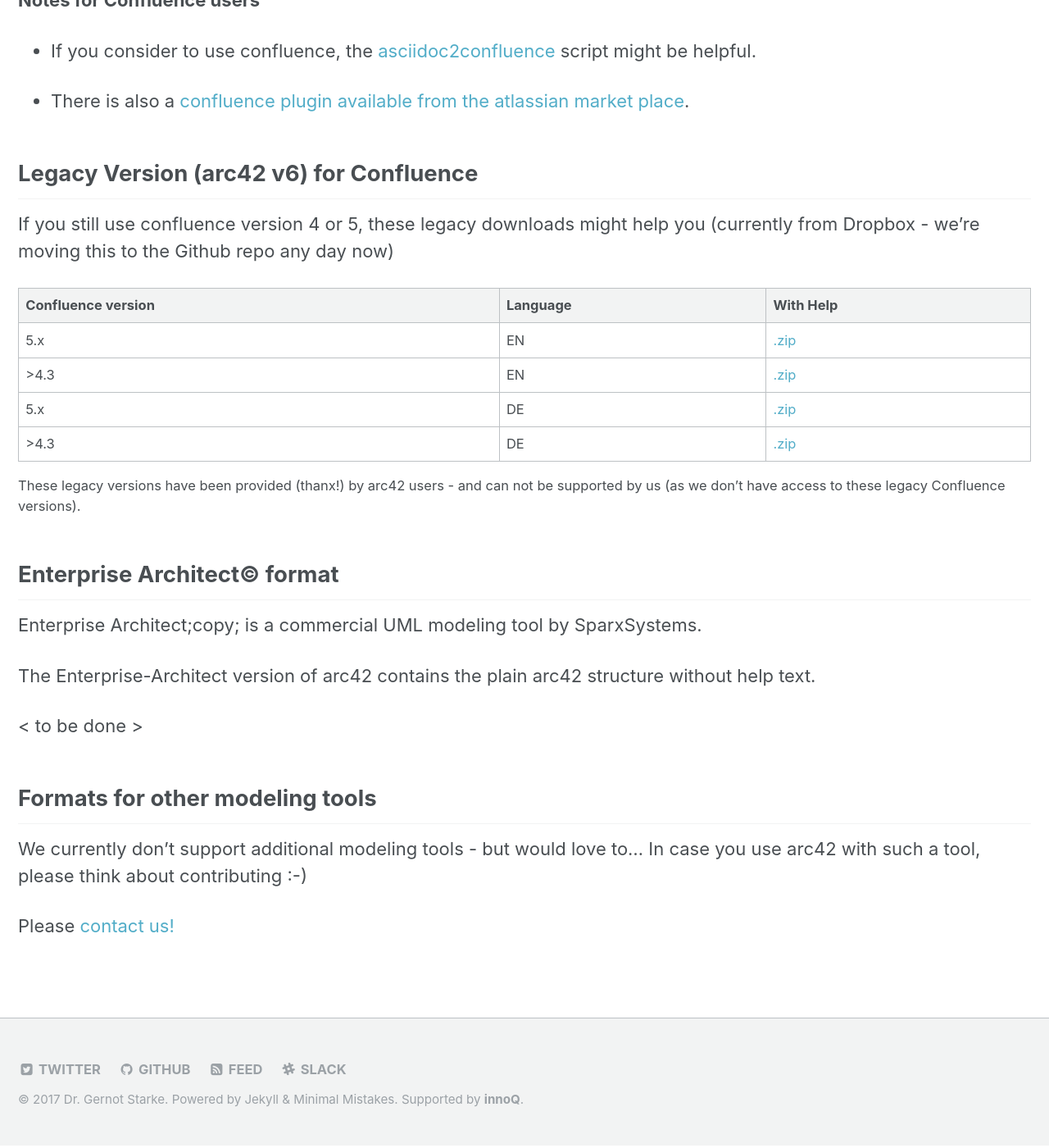
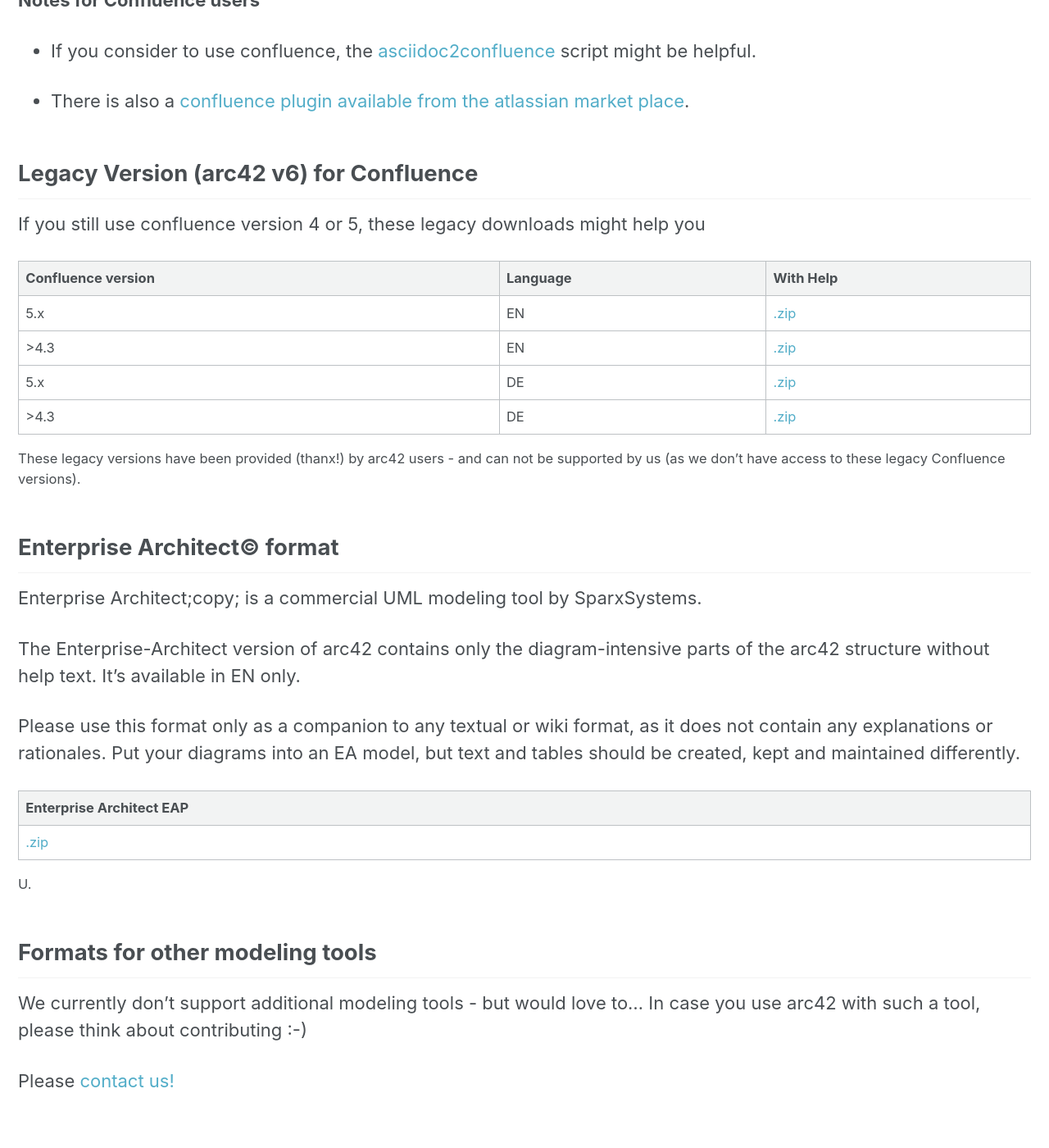
Before and after one commit to arc42/arc42.org-site, a Jekyll site: the page built from _pages/download.md, in a window 1280 px wide and 1400 px high, scrolled down 1926 px. Shown: the whole window at 82% size. Built offline with Jekyll 4.4.1, drawn with Linux system fonts in a browser that asks for light colours.

Commit message:
added EA template to downloads, moved confluence legacy downloads to github repo

```diff
--- a/_pages/download.md
+++ b/_pages/download.md
@@ -22,6 +22,7 @@
 On this page you find all available arc42 template downloads,
 various formats for various tools.
 
+{% assign GITHUBDIR = "https://github.com/arc42/arc42-template/raw/master/dist/" %}
 {% assign PREFIX = "https://github.com/arc42/arc42-template/raw/master/dist/arc42-template-" %}
 
 ## File-based formats
@@ -61,14 +62,13 @@
 ## Legacy Version (arc42 v6) for Confluence
 
 If you still use confluence version 4 or 5, these legacy downloads might help you
-(currently from Dropbox - we're moving this to the Github repo any day now)
 
 | Confluence version | Language  | With Help |
 |--------|-----------|-----------|
-|5.x | EN |  [.zip](https://www.dropbox.com/s/yvlkkozpt36rovr/templateEN-V6-confluence-53.xml.zip?dl=0)|
-|>4.3 | EN | [.zip](https://www.dropbox.com/s/9ss7s1h24ikyx5d/templateEN-V6-confluence-43.xml.zip?dl=0)|
-|5.x | DE | [.zip](https://www.dropbox.com/s/phz6fgdas2p320a/templateDE-V6-confluence-53.xml.zip?dl=0)|
-|>4.3 | DE | [.zip](https://www.dropbox.com/s/x7n456bw8i8dl97/templateDE-V6-confluence-43.xml.zip?dl=0) |
+|5.x | EN |  [.zip]({{GITHUBDIR}}legacy/templateEN-V6-confluence-53.xml.zip)|
+|>4.3 | EN | [.zip]({{GITHUBDIR}}legacy/templateEN-V6-confluence-43.xml.zip)|
+|5.x | DE | [.zip]({{GITHUBDIR}}legacy/templateDE-V6-confluence-53.xml.zip)|
+|>4.3 | DE | [.zip]({{GITHUBDIR}}legacy/templateDE-V6-confluence-43.xml.zip) |
 
 These legacy versions have been provided (thanx!) by arc42 users - and can
 not be supported by us (as we don't have access to these legacy Confluence versions).
@@ -79,10 +79,22 @@
 Enterprise Architect;copy; is a commercial UML modeling tool by
 SparxSystems.
 
-The Enterprise-Architect version of arc42 contains the plain
-arc42 structure without help text.
+The Enterprise-Architect version of arc42 contains only the diagram-intensive parts
+of the arc42 structure without help text. It's available in EN only.
 
-&lt; to be done >
+Please use this format only as a companion to any textual or wiki format,
+as it does not contain any explanations or rationales. Put your diagrams
+into an EA model, but text and tables should be created, kept and maintained
+differently.
+
+| Enterprise Architect EAP |
+|--------------------------|
+| [.zip]({{GITHUBDIR}}eap/arc42-V6-short.zip)|
+
+U.
+{: .small}
+
+
 
 ## Formats for other modeling tools
 We currently don't support additional modeling tools - but would love to...
```
